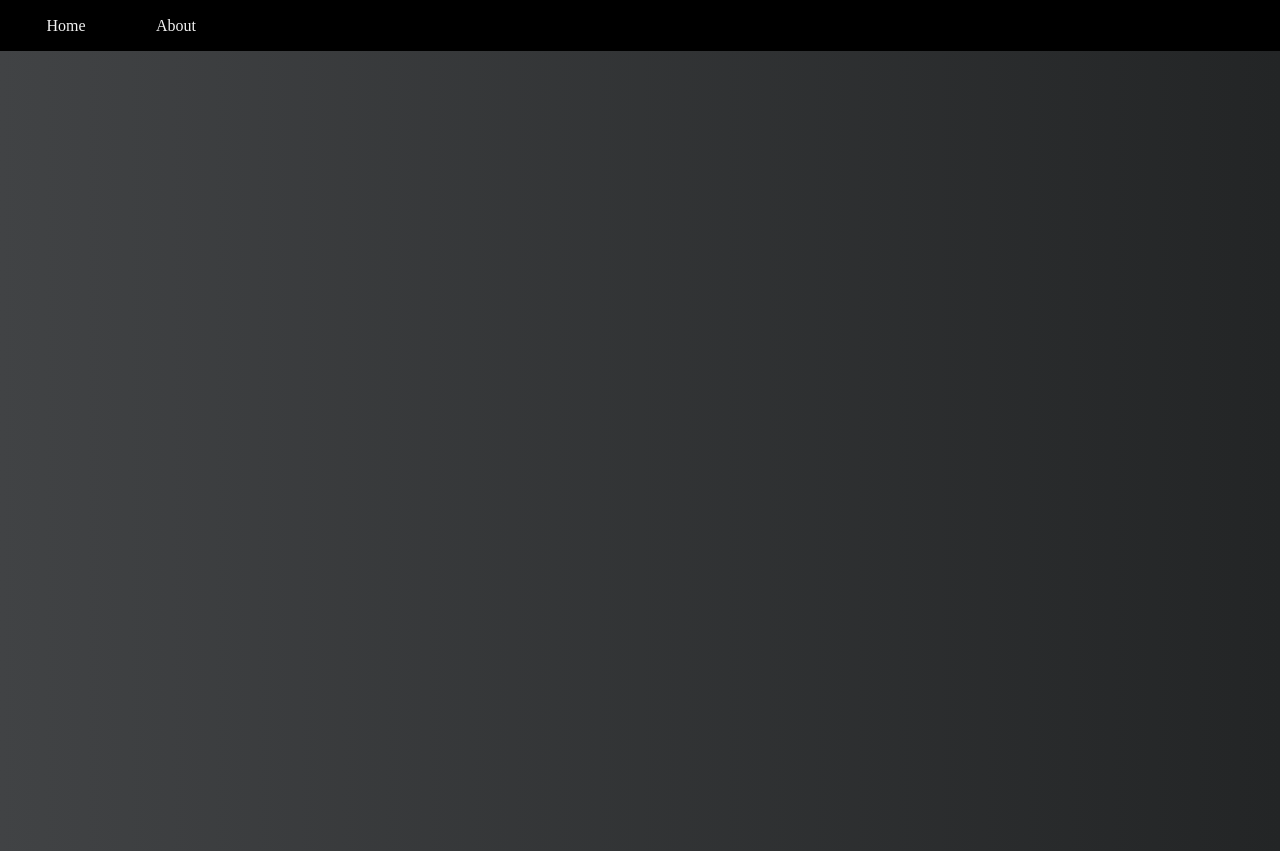
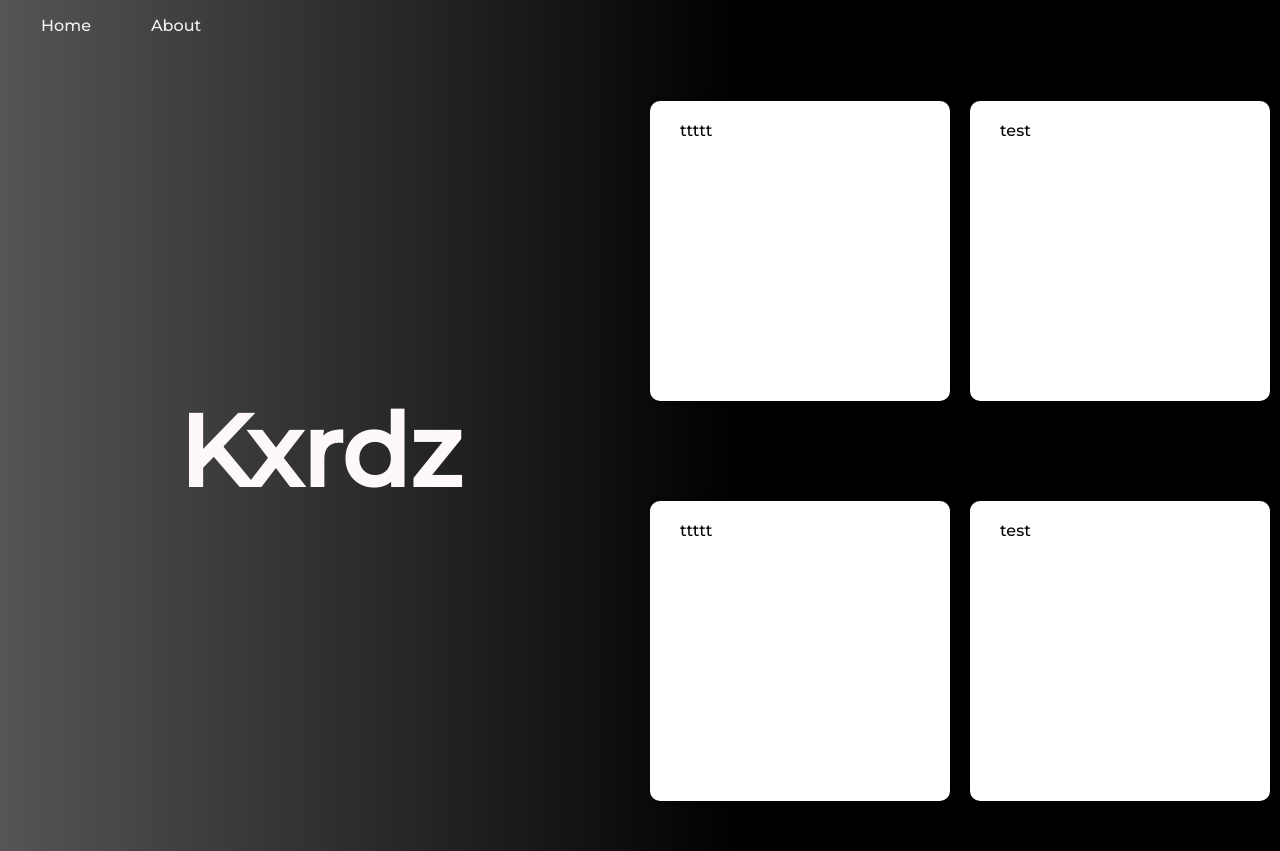
Before and after one commit to kxrdz/kxrdz.github.io, a plain HTML site: page index.html in a window 1280 px wide. Drawn offline with Linux system fonts and the light colour scheme.

Commit message:
edit main and add cards

```diff
--- a/index.html
+++ b/index.html
@@ -13,10 +13,23 @@
             </nav>
         </header>
         <div class="container">
-            <div class="filter">
-
+            <div class="row">
+                <div class="text-head">Kxrdz</div>
             </div>
-
+            <div class="row">
+                <div class="card">
+                    <p>ttttt</p>
+                </div>
+                <div class="card">
+                    <p>test</p>
+                </div>
+                <div class="card">
+                    <p>ttttt</p>
+                </div>
+                <div class="card">
+                    <p>test</p>
+                </div>
+            </div>
         </div>
     </body>
 </html>
--- a/style.css
+++ b/style.css
@@ -1,12 +1,18 @@
+@import url('https://fonts.googleapis.com/css2?family=Montserrat:wght@500&display=swap');
+
 *
 {
     box-sizing: border-box;
     margin: 0;
     padding: 0;
+    font-family: 'Montserrat', sans-serif;
 }
+
+
+
 header
 {
-    background-color: black;
+    background-image: linear-gradient(90deg, rgba(85, 85, 85, 1), rgba(0, 0, 0, 1) 58%);
     width: 100%;
     height: 4vw;
 }
@@ -46,12 +52,56 @@ li:hover {
     align-items: center;
     height: 100vh;
     width: 100%;
-    background: #232526;  /* fallback for old browsers */
-    background: -webkit-linear-gradient(to right, #414345, #232526);  /* Chrome 10-25, Safari 5.1-6 */
-    background: linear-gradient(to right, #414345, #232526); /* W3C, IE 10+/ Edge, Firefox 16+, Chrome 26+, Opera 12+, Safari 7+ */
+    background-image: linear-gradient(90deg, rgba(85, 85, 85, 1), rgba(0, 0, 0, 1) 58%);
 }
-.filter {
+.row
+{
+    display: flex;
+    justify-content: center;
+    align-items: center;
+    flex-wrap: wrap;
     width: 100%;
-    background-color:rgba(86, 22, 22, 0.4);
-    backdrop-filter: blur(3px) brightness(1.22);
-  }
+    height: 100%;
+}
+h1
+{
+    color: white;
+    font-size: 3vw;
+    margin-bottom: 20px;
+}
+.text-head
+{
+    display: flex;
+    align-items: center;
+    justify-content: center;
+    line-height: 1;
+    color: #fff8f8;
+    font-size: 100px;
+    font-weight: bold;
+    flex-wrap: wrap;
+}
+.card
+{
+    background: #fff;
+    border-radius: 10px;
+    box-shadow: 0 0 10px rgba(0, 0, 0, 0.1);
+    margin: 10px;
+    overflow: hidden;
+    position: relative;
+    display: inline-block;
+    width: 40%;
+    height: 300px;
+    flex-grow: 1;
+    flex-basis: 100 ;
+
+    padding: 20px 30px;
+
+    cursor: pointer;
+
+    transition: transform 0.5s;
+
+}
+.card:hover
+{
+  transform: translateY(-10px);
+}
```
